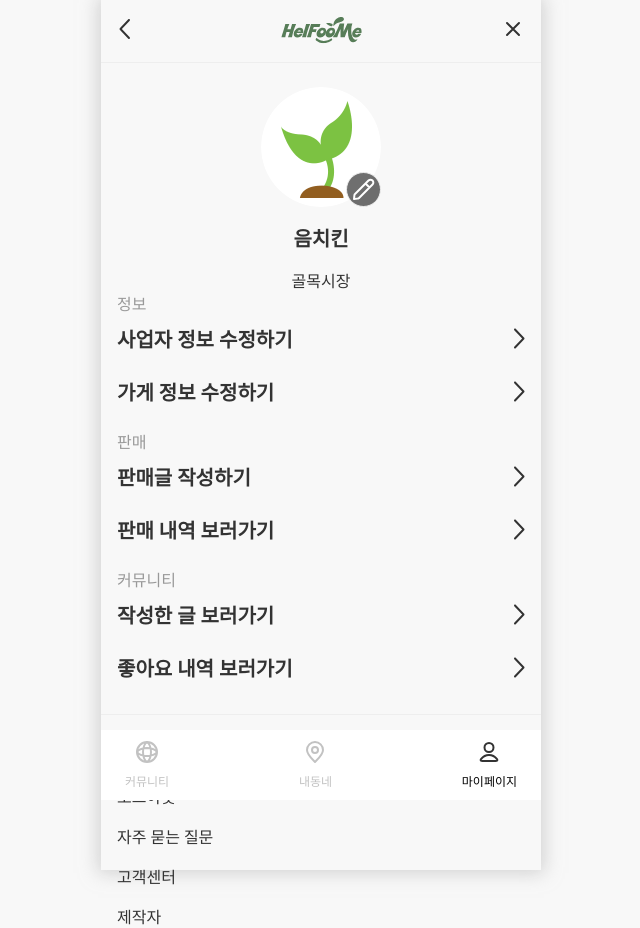
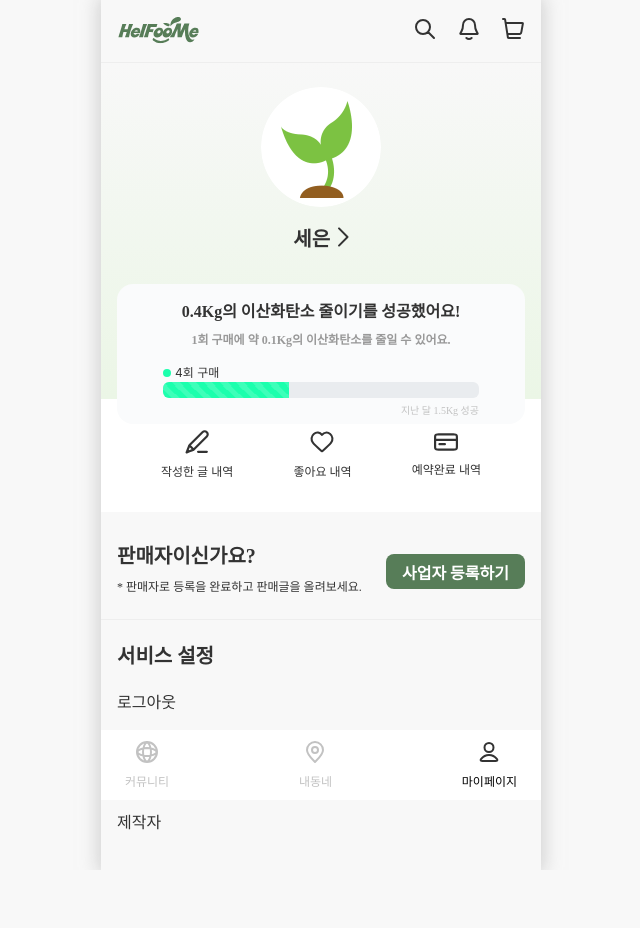
Before and after one commit to 2024-4lineton/FrontEnd, a React (Create React App) app in the folder frontend/: page /mypage in a window 1280 px wide. Shown: the whole page, without its empty margins (319-959 px from the left). After the commit the page ends 870 px from the top, so only its background shows below. Built offline with nearby package versions, Linux system fonts and the light colour scheme.

Commit message:
:link: LINK. 라우팅 연결

```diff
--- a/frontend/src/entities/community/New.jsx
+++ b/frontend/src/entities/community/New.jsx
@@ -1,15 +1,17 @@
 import styled from "styled-components";
 import CommunityContent from "./CommunityContent";
 import Footer from "../main/Footer";
-
+import { useNavigate } from "react-router-dom";
 
 export default function New(){
+
+    const navigate = useNavigate('');
 
     return(
         <>
             <Header>
                 <Title>최신글 💫</Title>
-                <More>더보기 &gt;</More>
+                <More onClick={()=>navigate('/community-new-more')}>더보기 &gt;</More>
             </Header>
             <Content>
                 <CommunityContent/>
--- a/frontend/src/entities/community/Popular.jsx
+++ b/frontend/src/entities/community/Popular.jsx
@@ -1,15 +1,18 @@
 import styled from "styled-components";
 import CommunityContent from "./CommunityContent";
 import { hoverGrow } from "../../shared/animation/hoverGrow";
+import { useNavigate } from "react-router-dom";
 
 
 export default function Popular(){
+
+    const navigate = useNavigate('');
 
     return(
         <>
             <Header>
                 <Title>인기글 💥</Title>
-                <More>더보기 &gt;</More>
+                <More onClick={()=>navigate('/community-popular-more')}>더보기 &gt;</More>
             </Header>
             <Content>
                 <CommunityContent/>
--- a/frontend/src/entities/mypage/Company.jsx
+++ b/frontend/src/entities/mypage/Company.jsx
@@ -5,12 +5,14 @@ import pen from '../../assets/MyPage/pen.svg';
 import arrow from '../../assets/MyPage/arrow.svg';
 import Nav from "../../shared/components/Nav";
 import { useState } from "react";
+import { useNavigate } from "react-router-dom";
 
 export default function Company(){
 
     const [profileImg, setProfileImg] = useState(profile);
     const [name, setName] = useState("음치킨");
     const [category, setCategory] = useState("골목시장");
+    const navigate = useNavigate('');
 
     return(
         <>
@@ -32,13 +34,13 @@ export default function Company(){
 
             <NavTitle>정보</NavTitle>
             <NavContent style={{marginBottom:"1.5rem"}}>
-                <div style={{display:"flex", justifyContent:"space-between"}}>
+                <div style={{display:"flex", justifyContent:"space-between", cursor:"pointer"}}>
                 <Font>사업자 정보 수정하기</Font>
                 <img src={arrow}/>
                 </div>
             </NavContent>
             <NavContent style={{marginBottom:"1.5rem"}}>
-                <div style={{display:"flex", justifyContent:"space-between"}}>
+                <div style={{display:"flex", justifyContent:"space-between", cursor:"pointer"}}>
                 <Font>가게 정보 수정하기</Font>
                 <img src={arrow}/>
                 </div>
@@ -46,13 +48,15 @@ export default function Company(){
 
             <NavTitle>판매</NavTitle>
             <NavContent style={{marginBottom:"1.5rem"}}>
-                <div style={{display:"flex", justifyContent:"space-between"}}>
+                <div style={{display:"flex", justifyContent:"space-between", cursor:"pointer"}}
+                    onClick={()=>navigate('/sell')}>
                 <Font>판매글 작성하기</Font>
                 <img src={arrow}/>
                 </div>
             </NavContent>
             <NavContent style={{marginBottom:"1.5rem"}}>
-                <div style={{display:"flex", justifyContent:"space-between"}}>
+                <div style={{display:"flex", justifyContent:"space-between", cursor:"pointer"}}
+                    onClick={()=>navigate('/sell-list')}>
                 <Font>판매 내역 보러가기</Font>
                 <img src={arrow}/>
                 </div>
@@ -60,13 +64,13 @@ export default function Company(){
 
             <NavTitle>커뮤니티</NavTitle>
             <NavContent style={{marginBottom:"1.5rem"}}>
-                <div style={{display:"flex", justifyContent:"space-between"}}>
+                <div style={{display:"flex", justifyContent:"space-between", cursor:"pointer"}}>
                 <Font>작성한 글 보러가기</Font>
                 <img src={arrow}/>
                 </div>
             </NavContent>
             <NavContent style={{marginBottom:"2rem"}}>
-                <div style={{display:"flex", justifyContent:"space-between"}}>
+                <div style={{display:"flex", justifyContent:"space-between", cursor:"pointer"}}>
                 <Font>좋아요 내역 보러가기</Font>
                 <img src={arrow}/>
                 </div>
@@ -74,7 +78,7 @@ export default function Company(){
         </NavContainer>
 
         <Line/>
-        <div style={{padding: "1.25rem 0 0 1rem", marginBottom: "4.375rem"}}>
+        <div style={{padding: "1.25rem 0 0 1rem", marginBottom: "4.375rem", cursor:"pointer"}}>
         <Font style={{marginBottom:"1.25rem"}}>서비스 설정</Font>
             <Content>로그아웃</Content>
             <Content>자주 묻는 질문</Content>
--- a/frontend/src/entities/mypage/Normal.jsx
+++ b/frontend/src/entities/mypage/Normal.jsx
@@ -9,11 +9,13 @@ import { useState } from "react";
 import { hoverGrow } from "../../shared/animation/hoverGrow";
 import TotalHelfoome from "../../entities/helfoome/TotalHelfoome";
 import Nav from "../../shared/components/Nav";
+import { Navigate, useNavigate } from "react-router-dom";
 
 export default function Normal(){
 
     const [userName, setUserName] = useState("세은");
     const [profileImg, setProfileImg] = useState(profile);
+    const navigate = useNavigate('');
 
     return(
     <Wrapper>
@@ -51,7 +53,7 @@ export default function Normal(){
             <Title>판매자이신가요?</Title>
             <Subtitle>* 판매자로 등록을 완료하고 판매글을 올려보세요.</Subtitle>
             </div>
-            <Button>사업자 등록하기</Button>
+            <Button onClick={()=>navigate('/company-certification')}>사업자 등록하기</Button>
         </CompanyContainer>
         <Line/>
         <div style={{padding: "1.25rem 0 0 1rem", marginBottom: "4.375rem"}}>
--- a/frontend/src/pages/CompanyCertification.jsx
+++ b/frontend/src/pages/CompanyCertification.jsx
@@ -4,8 +4,10 @@ import shop from '../assets/CompanyCertification/shopIcon.svg';
 import infoCircle from '../assets/CompanyCertification/infocircle.svg';
 import checkCircle from '../assets/CompanyCertification/checkcircle.svg';
 import { useState } from 'react';
+import { useNavigate } from 'react-router-dom';
 
 export default function CompanyCertification() {
+    const navigate = useNavigate('');
     const [input1, setInput1] = useState("");
     const [input2, setInput2] = useState("");
     const [input3, setInput3] = useState("");
@@ -119,7 +121,7 @@ export default function CompanyCertification() {
                 </div>
 
                 <div style={{ display: "flex", position: "absolute", bottom: "0", width: `calc(100% - 2rem)`, justifyContent: "center" }}>
-                    <RegisterButton isActive={isFormValid}>다음</RegisterButton>
+                    <RegisterButton onClick={()=>navigate('/market-registration')}>다음</RegisterButton>
                     <CancelButton onClick={handleCancel}> X 취소하기</CancelButton>
                 </div>
             </Wrapper>
@@ -219,11 +221,14 @@ height: 2.75rem;
 justify-content: center;
 align-items: center;
 flex-shrink: 0;
-color: #999999;
 border-radius: 0.5rem;
-background: #EEE;
-color: "#999999"
-background: "#EEE"
+background: #F07D45;
+text-align: center;
+font-family: Pretendard;
+font-size: 1rem;
+font-style: normal;
+font-weight: 600;
+line-height: normal;
 `
 
 const CancelButton = styled.div`
--- a/frontend/src/pages/MarketRegistration.jsx
+++ b/frontend/src/pages/MarketRegistration.jsx
@@ -4,12 +4,13 @@ import profile from '../assets/MarketRegistration/profileImg.svg';
 import Footer from "../entities/main/Footer";
 import check from "../assets/Resgistration/checkcircle.svg";
 import info from "../assets/Resgistration/infocircle.svg";
+import { useNavigate } from "react-router-dom";
 import { useState, useEffect } from "react";
 
 
-export default function MarketRegistration(){
-
-    const day = ['일', '월', '화', '수', '목', '금', '토'];
+export default function MarketRegistration() {
+    const navigate = useNavigate('');
+    const day = ["일", "월", "화", "수", "목", "금", "토"];
     const [storeName, setStoreName] = useState("");
     const [category, setCategory] = useState("");
     const [phoneNumber, setPhoneNumber] = useState("");
@@ -36,20 +37,32 @@ export default function MarketRegistration(){
         if (value.length > 2) {
             value = value.slice(0, 2);
         }
-        event.target.value = value.replace(/\D/g, '');
+        event.target.value = value.replace(/\D/g, "");
     };
 
-    const handleContent = (event) => {
-        setStoreName(""); setCategory(""); setPhoneNumber(""); setAddress(""); setSelectedOpenTime("");
-        setSelectedClosedTime(""); setSelectedDays([]); setIsFormComplete(false);
+    const handleContent = () => {
+        setStoreName("");
+        setCategory("");
+        setPhoneNumber("");
+        setAddress("");
+        setSelectedOpenTime("");
+        setSelectedClosedTime("");
+        setSelectedDays([]);
+        setIsFormComplete(false);
         document.querySelectorAll("input[placeholder='00']").forEach((input) => {
             input.value = "00";
         });
-    }
+    };
 
     useEffect(() => {
-        const isComplete = storeName && category && phoneNumber && address && selectedDays.length > 0
-            && selectedOpenTime && selectedClosedTime;
+        const isComplete =
+            storeName &&
+            category &&
+            phoneNumber &&
+            address &&
+            selectedDays.length > 0 &&
+            selectedOpenTime &&
+            selectedClosedTime;
         setIsFormComplete(isComplete);
     }, [storeName, category, phoneNumber, address, selectedDays, selectedOpenTime, selectedClosedTime]);
 
@@ -96,15 +109,17 @@ export default function MarketRegistration(){
                     )}
                 </DropdownContainer>
 
-                <div style={{display:"flex", gap:"0.5rem", width: "100%"}}>
+                {category === "전통시장" && (
+                    <div style={{ display: "flex", gap: "0.5rem", width: "100%" }}>
                         <Input
                             placeholder="입점하고 계신 전통시장의 이름을 입력해주세요."
                             value={traditionalMarketName}
                             onChange={(e) => setTraditionalMarketName(e.target.value)}
-                    style={{width:"80%"}}
+                            style={{ width: "78%" }}
                         />
                         <SubmitButton>등록</SubmitButton>
                     </div>
+                )}
 
                 <Title style={{ marginTop: "1.25rem" }}>가게 전화번호</Title>
                 <Input
@@ -197,11 +212,12 @@ export default function MarketRegistration(){
                         color: isFormComplete ? "#FFF" : "#999",
                         cursor: isFormComplete ? "pointer" : "not-allowed",
                     }}
+                    onClick={()=>navigate('/')}
                 >
                     등록하기
                 </RegisterButton>
-                <div style={{width: "100%", display:"flex", justifyContent:"center"}}>
-                    <Xbutton onClick={()=>{handleContent()}}>X 취소하기</Xbutton>
+                <div style={{ width: "100%", display: "flex", justifyContent: "center" }}>
+                    <Xbutton onClick={() => handleContent()}>X 취소하기</Xbutton>
                 </div>
 
                 <InfoContainer>
@@ -211,12 +227,8 @@ export default function MarketRegistration(){
                     <InfoOption>고객센터</InfoOption>
                     <InfoOption>제작자</InfoOption>
                 </InfoContainer>
-
             </Wrapper>
-    <Footer/>
-
-
-
+            <Footer />
         </>
     );
 }
@@ -456,16 +468,16 @@ const DropdownItem = styled.li`
 `;
 
 const SubmitButton = styled.div`
-  cursor: pointer;
+  cursor: ${({ disabled }) => (disabled ? "not-allowed" : "pointer")};
   display: inline-flex;
   height: 2.75rem;
   justify-content: center;
   align-items: center;
   border-radius: 0.5rem;
-  background: #EEE;
+  background: ${({ disabled }) => (disabled ? "#EEE" : "#F07D45")};
   margin-top: 0.5rem;
   padding: 0 1.56rem;
-  color: #999;
+  color: ${({ disabled }) => (disabled ? "#999" : "#FFF")};
   text-align: center;
   font-family: Pretendard;
   font-size: 1rem;
--- a/frontend/src/pages/MyPage.jsx
+++ b/frontend/src/pages/MyPage.jsx
@@ -9,7 +9,7 @@ export default function MyPage(){
 
     return(
     <>
-        {/* <Normal></Normal> */}
-        <Company/>
+        <Normal></Normal>
+        {/* <Company/> */}
     </>);
 }
--- a/frontend/src/pages/Sell.jsx
+++ b/frontend/src/pages/Sell.jsx
@@ -80,7 +80,7 @@ export default function Sell(){
 
         <ButtonContainer>
             <Cancel isValid={isValid} onClick={isValid ? openModal : null}>취소하기</Cancel>
-            <Register isValid={isValid}>등록하기</Register>
+            <Register isValid={isValid} onClick={()=>navigate('/seller-detail')}>등록하기</Register>
         </ButtonContainer>
     </Wrapper>
     </>);
--- a/frontend/src/shared/components/Nav.jsx
+++ b/frontend/src/shared/components/Nav.jsx
@@ -30,7 +30,7 @@ export default function Nav(){
             <Icon src={isLocalSelected ? blackpin : pin}/>
             <Option isSelected={isLocalSelected}>내동네</Option>
         </Content>
-        <Content onClick={()=>navigate('/')}>
+        <Content onClick={()=>navigate('/mypage')}>
             <Icon src={isMyPageSelected ? blackuser : user}/>
             <Option isSelected={isMyPageSelected}>마이페이지</Option>
         </Content>
```
Lines whose indentation alone changed are shown as unchanged.
